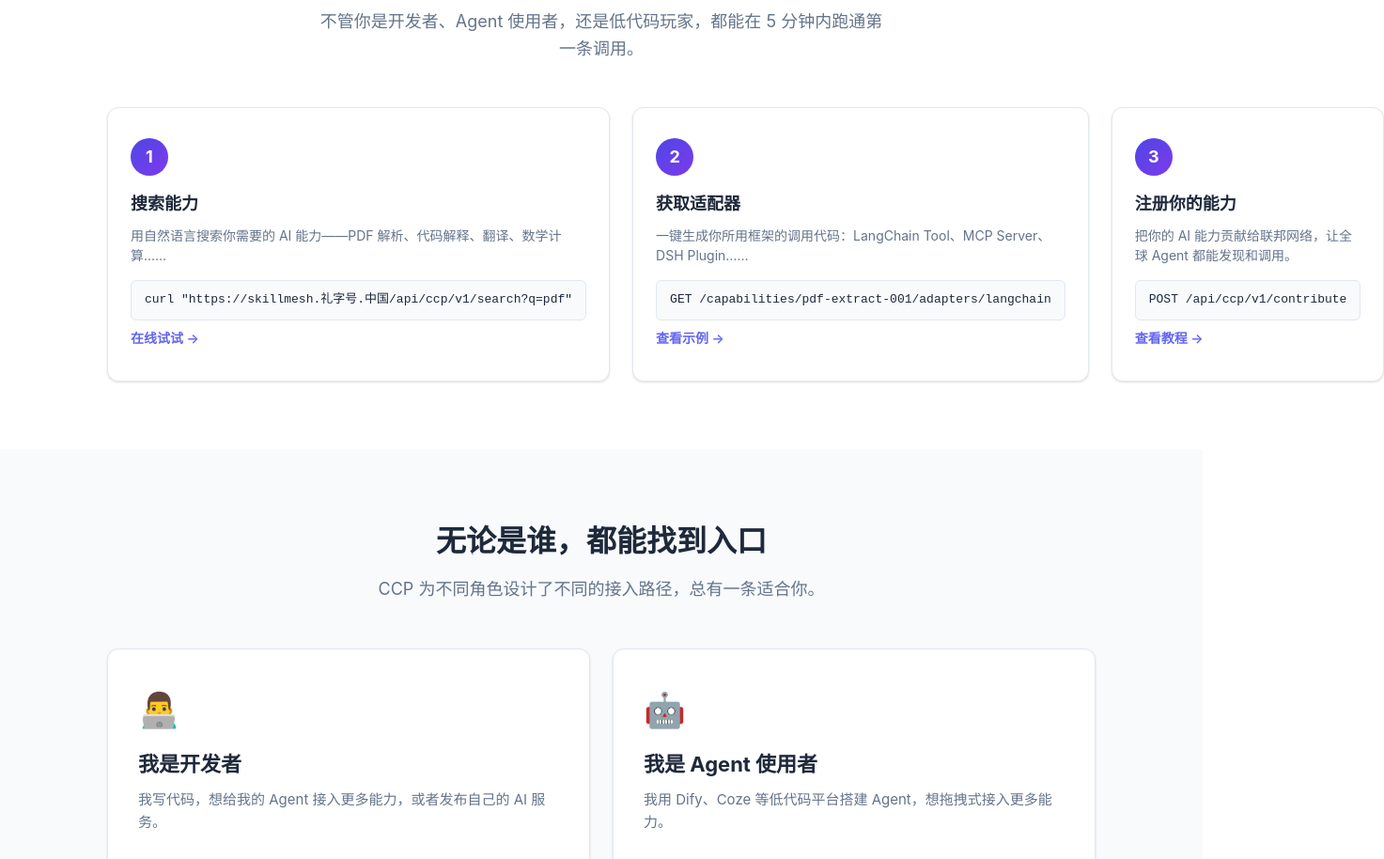
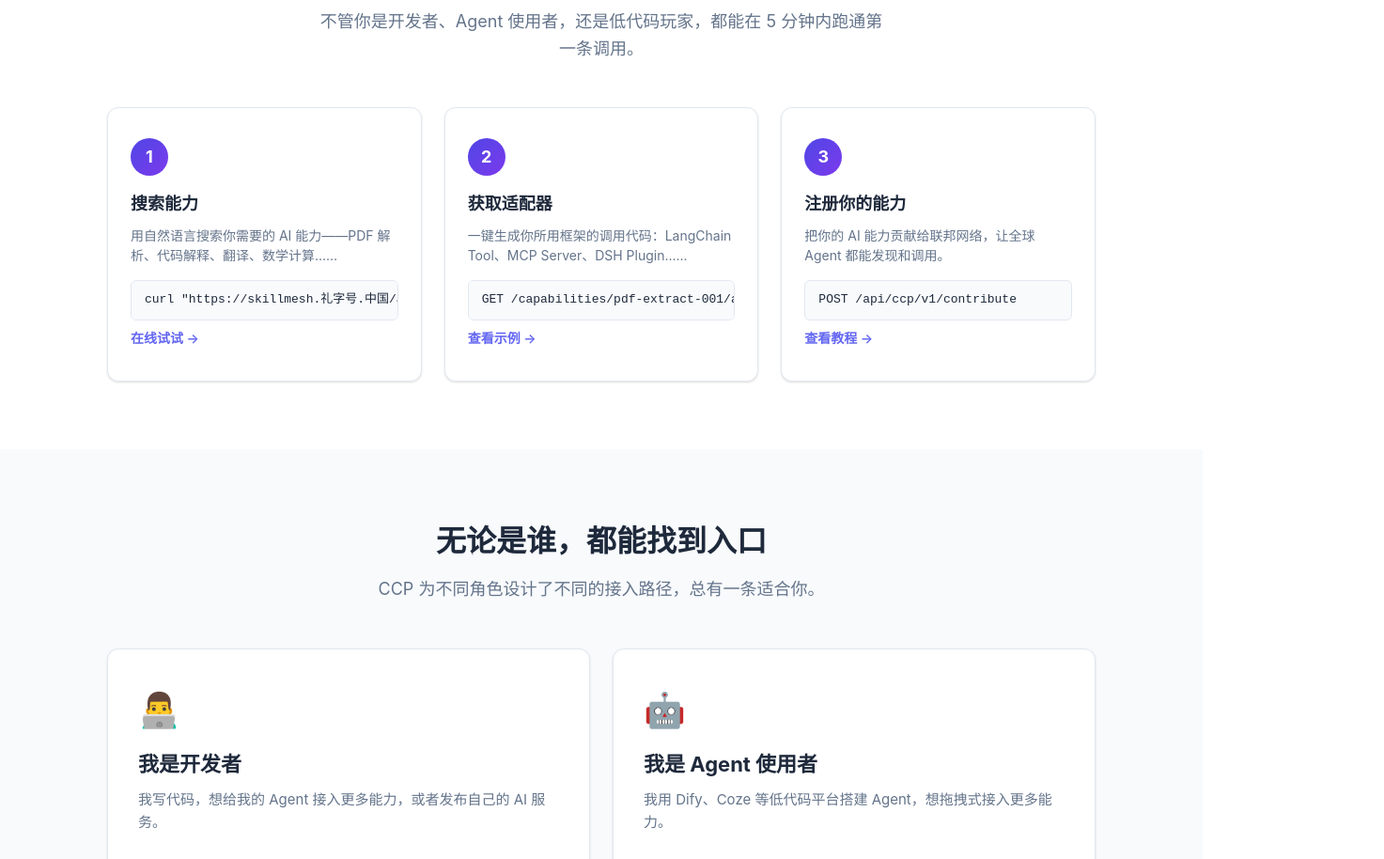
Before and after one commit to aidulibrary/skillmesh-index, a website: page index.html in a window 1280 px wide. Shown: the part 951-1865 px from the top of the page at 94% size, 1473 px wide, since content can reach past the window. Drawn offline with Linux system fonts and the light colour scheme; no server answers.

Commit message:
fix(web): 修复桌面端步骤卡横向溢出、静态资源缓存策略改为可更新(max-age=300)

```diff
--- a/index.html
+++ b/index.html
@@ -352,6 +352,7 @@
         border-radius: var(--radius);
         padding: 32px 24px;
         position: relative;
+        min-width: 0;
         box-shadow: var(--shadow);
         transition:
           transform 0.2s,
```
Also changed, not shown: public/index.html (+1 -0 lines), 1 other file.
